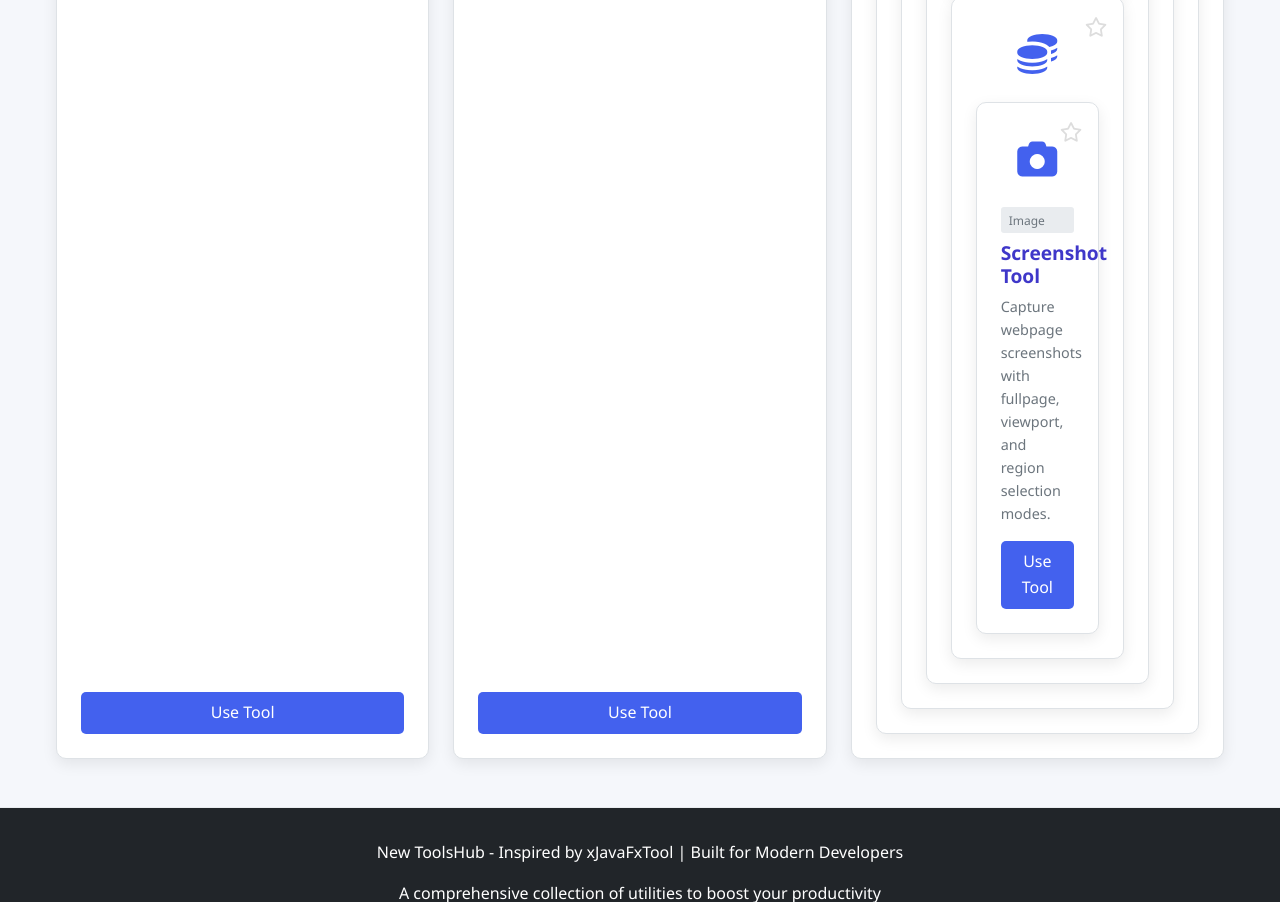
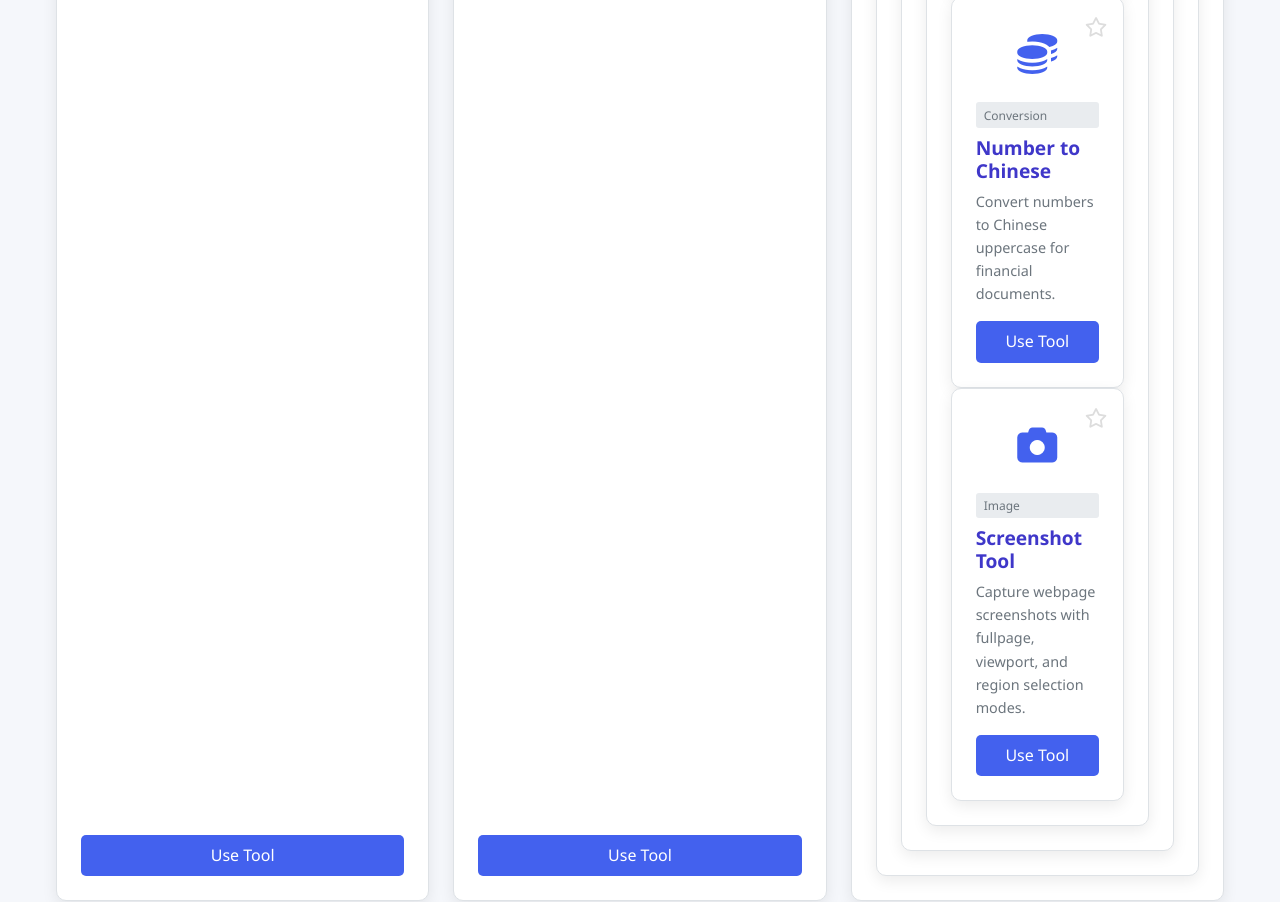
Before and after one commit to wangfeiwest2025/new-toolshub, a website: page public/index.html in a window 1280 px wide. Shown: the part 7446-8348 px from the top of the page. Drawn offline with nearby package versions, Linux system fonts and the light colour scheme.

Commit message:
Fix Number to Chinese tool card structure

```diff
--- a/public/index.html
+++ b/public/index.html
@@ -709,6 +709,11 @@
                 <div class="tool-card" data-category="convert" data-name="number chinese uppercase rmb money">
                     <button class="favorite-btn" title="Add to favorites"><i class="far fa-star"></i></button>
                     <div class="tool-icon"><i class="fas fa-coins"></i></div>
+                    <span class="tool-category">Conversion</span>
+                    <h3 class="tool-title">Number to Chinese</h3>
+                    <p class="tool-description">Convert numbers to Chinese uppercase for financial documents.</p>
+                    <a href="/tools/number-to-chinese" class="tool-link">Use Tool</a>
+                </div>
 
                 <!-- Screenshot Tool (NEW) -->
                 <div class="tool-card" data-category="image" data-name="screenshot capture screen image html2canvas">
```
